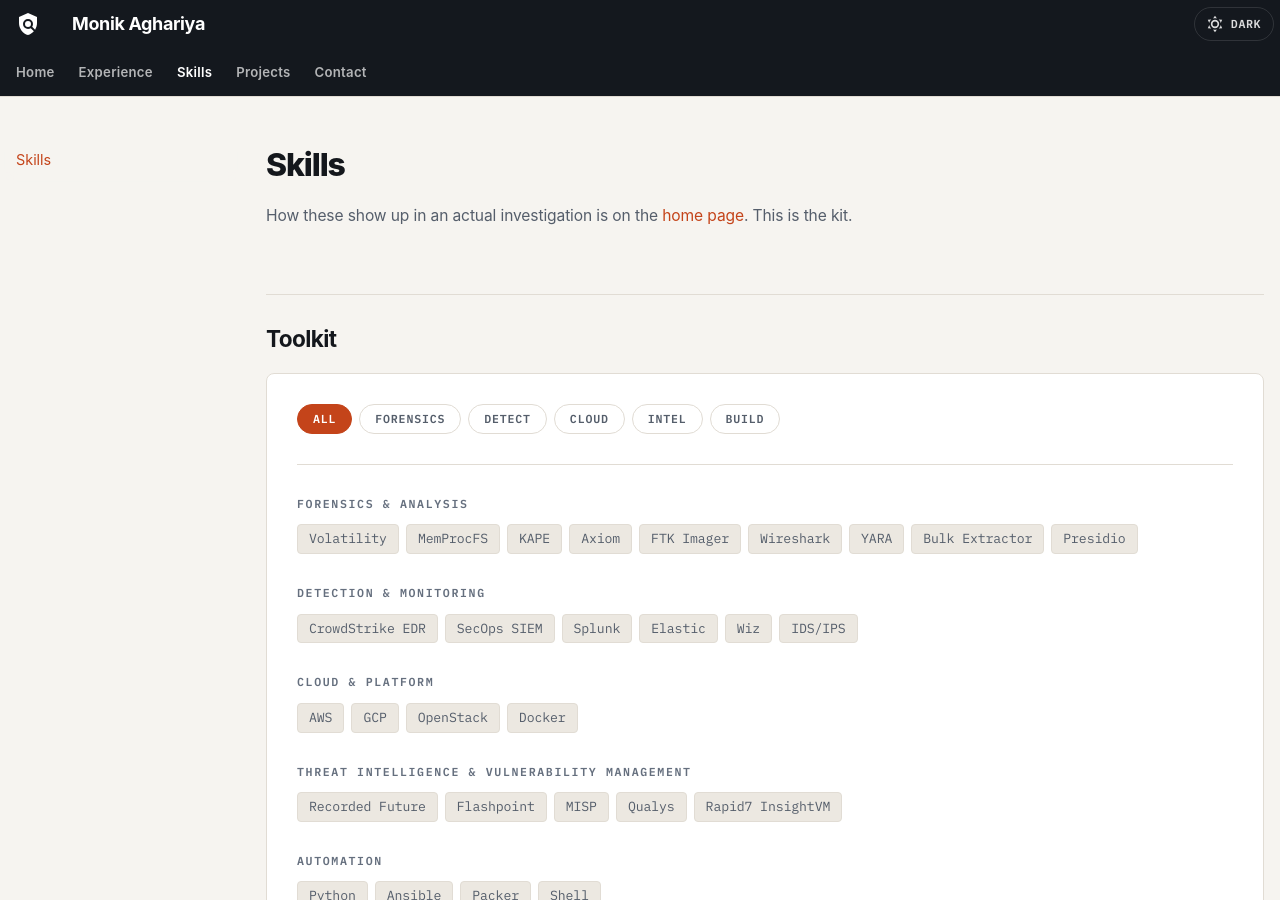
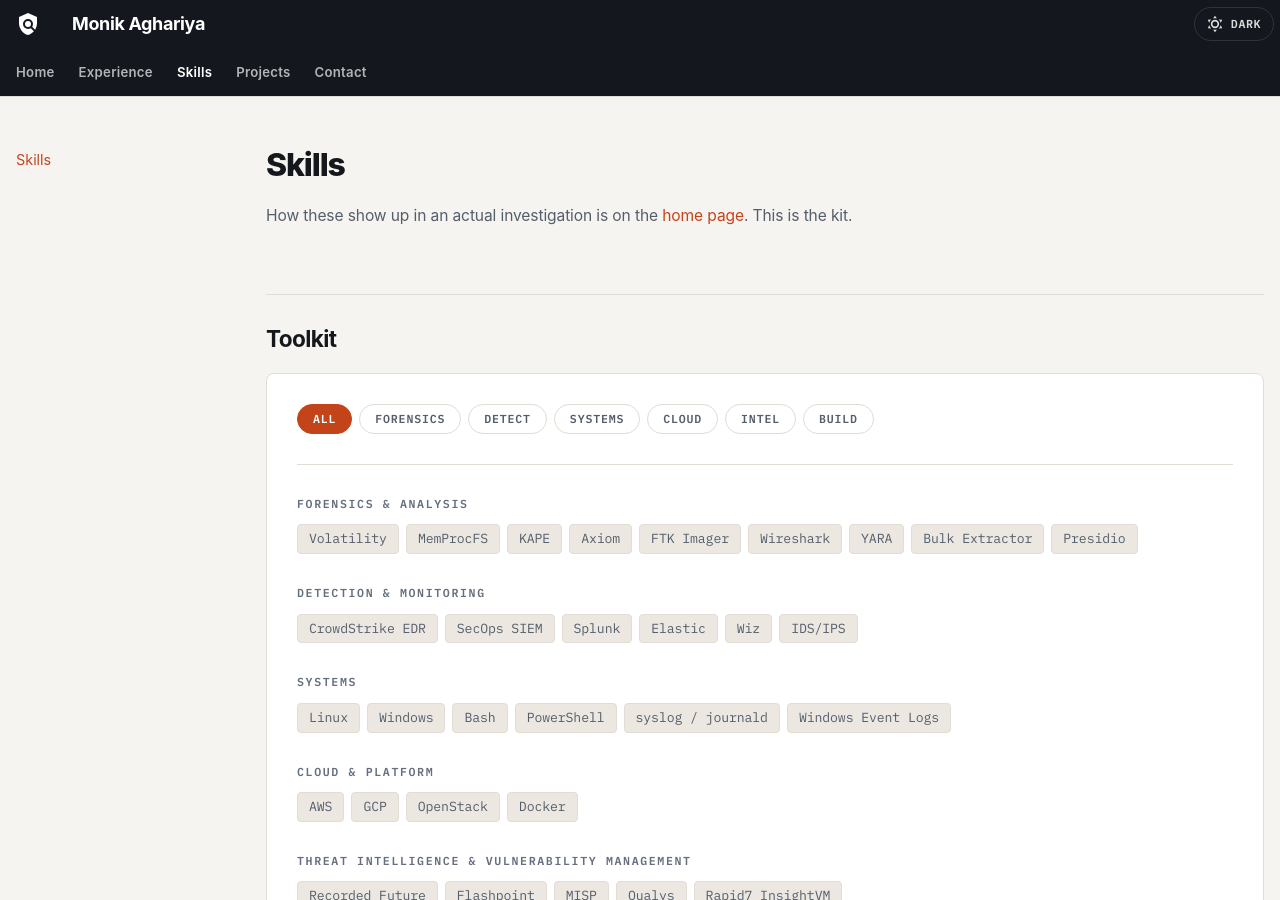
Before and after one commit to monick0007/portfolio, an MkDocs documentation site: the page built from docs/skills.md, in a window 1280 px wide and 900 px high. Built offline with MkDocs 1.6.1 and Material for MkDocs 9.7.7, drawn with Linux system fonts in a browser that asks for light colours.

Commit message:
Add Linux and Windows to skills and the forensics phase
Linux host forensics is core to incident response and the site did not
mention it anywhere. Adds a Systems group to the toolkit filter and names
both platforms in the eradication phase.

```diff
--- a/docs/skills.md
+++ b/docs/skills.md
@@ -15,6 +15,7 @@ How these show up in an actual investigation is on the
     <button data-filter="all" aria-pressed="true">All</button>
     <button data-filter="forensics" aria-pressed="false">Forensics</button>
     <button data-filter="detect" aria-pressed="false">Detect</button>
+    <button data-filter="systems" aria-pressed="false">Systems</button>
     <button data-filter="cloud" aria-pressed="false">Cloud</button>
     <button data-filter="intel" aria-pressed="false">Intel</button>
     <button data-filter="build" aria-pressed="false">Build</button>
@@ -37,6 +38,15 @@ How these show up in an actual investigation is on the
       <span class="pf-chip">CrowdStrike EDR</span><span class="pf-chip">SecOps SIEM</span>
       <span class="pf-chip">Splunk</span><span class="pf-chip">Elastic</span>
       <span class="pf-chip">Wiz</span><span class="pf-chip">IDS/IPS</span>
+    </div>
+  </div>
+
+  <div data-group="systems">
+    <h3>Systems</h3>
+    <div class="pf-chips">
+      <span class="pf-chip">Linux</span><span class="pf-chip">Windows</span>
+      <span class="pf-chip">Bash</span><span class="pf-chip">PowerShell</span>
+      <span class="pf-chip">syslog / journald</span><span class="pf-chip">Windows Event Logs</span>
     </div>
   </div>
 
```
Also changed, not shown: docs/index.md (+3 -2 lines).
